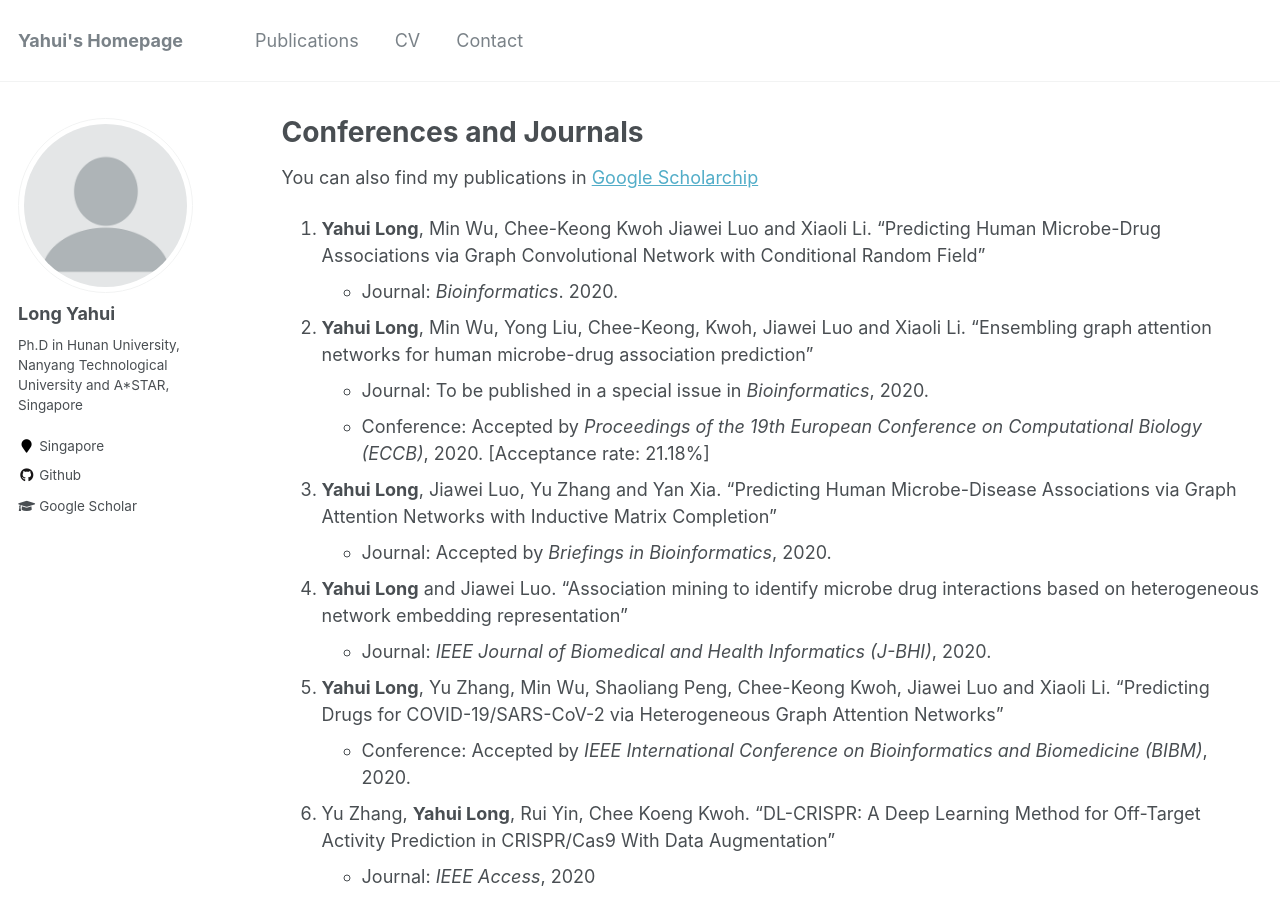
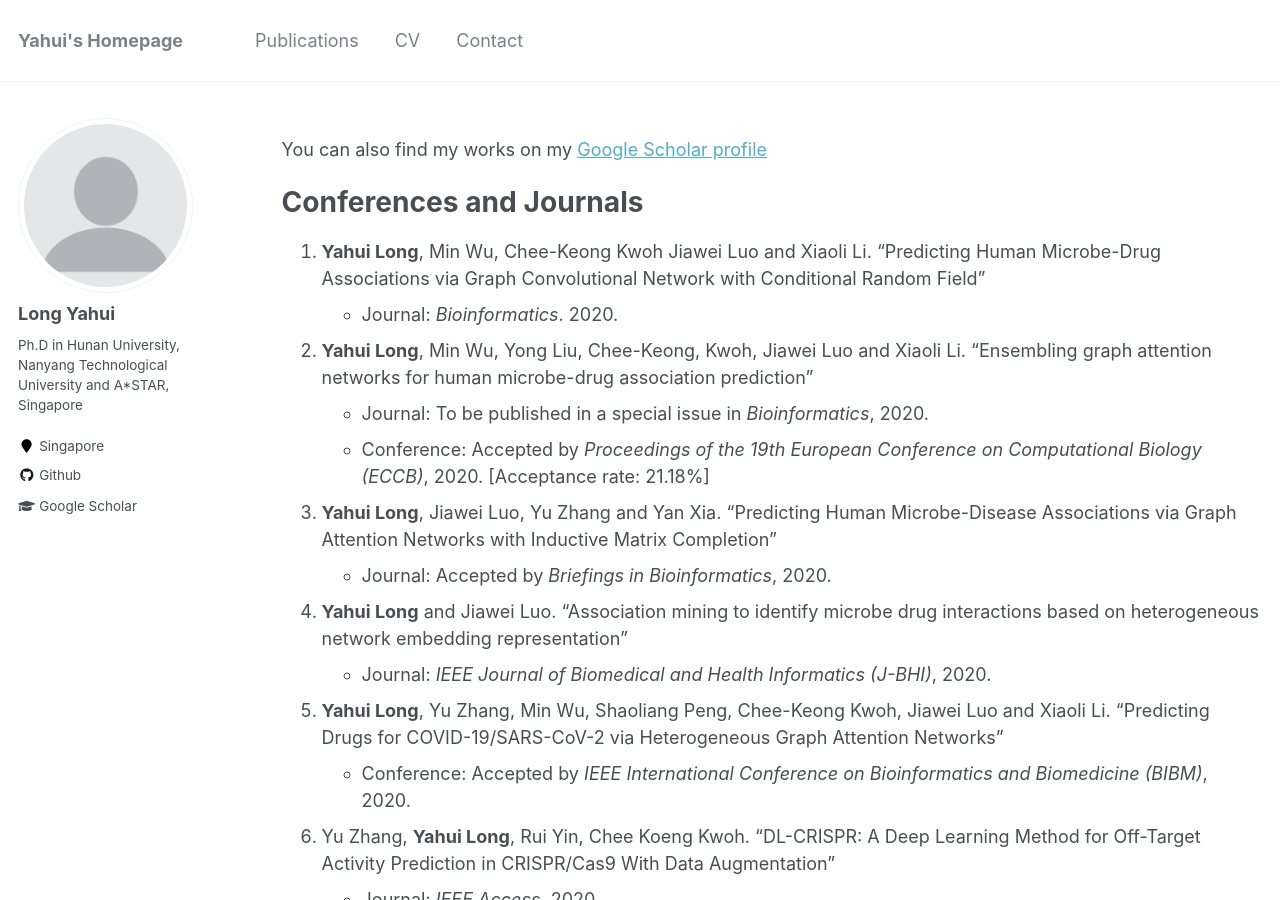
Before and after one commit to longyahui/Home, a Jekyll site: the page built from _pages/publications.md, in a window 1280 px wide and 900 px high. Built offline with Jekyll 4.4.1, drawn with Linux system fonts in a browser that asks for light colours.

Commit message:
Update publications.md

```diff
--- a/_pages/publications.md
+++ b/_pages/publications.md
@@ -1,14 +1,14 @@
 ---
 layout: archive
-title: "Conferences and Journals"
+title: ""
 permalink: /publications/
 author_profile: true
 redirect_from:
   - /resume
 ---
-You can also find my publications in [Google Scholarchip](https://scholar.google.com/citations?user=lUoNEgcAAAAJ&hl=zh-CN&oi=ao)
-
+You can also find my works on my [Google Scholar profile](https://scholar.google.com/citations?user=lUoNEgcAAAAJ&hl=zh-CN&oi=ao)
 {% include base_path %}
+# Conferences and Journals
 
 1. **Yahui Long**, Min Wu, Chee-Keong Kwoh Jiawei Luo and Xiaoli Li. "Predicting Human Microbe-Drug Associations via Graph Convolutional Network with Conditional Random Field"
    - Journal: *Bioinformatics*. 2020.
```
